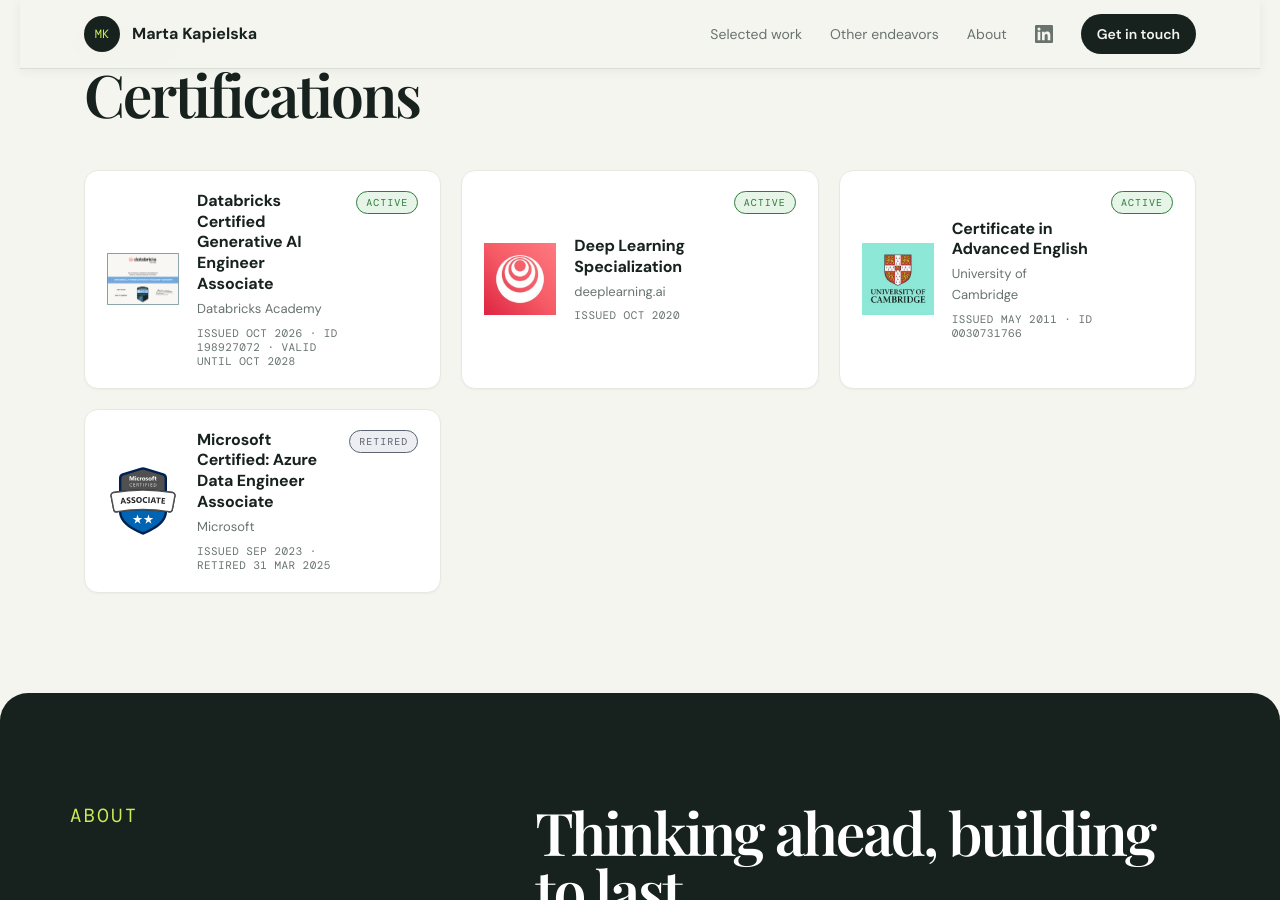
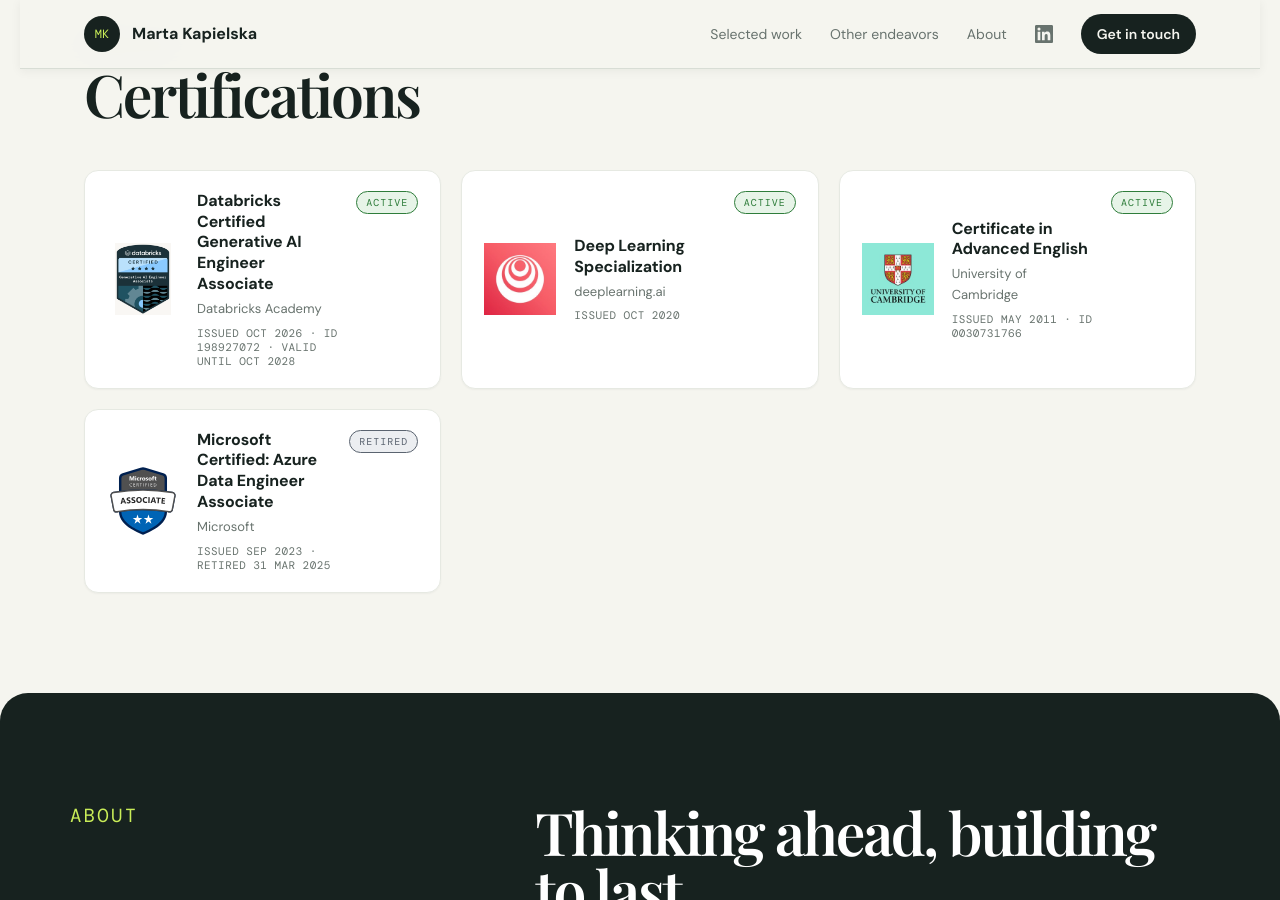
Before and after one commit to kapielska/kapielska.github.io, a Jekyll site: the page built from index.html, in a window 1280 px wide and 900 px high, scrolled down 3071 px. Built offline with Jekyll 4.4.1, drawn with Linux system fonts in a browser that asks for light colours; some web fonts are replaced.

Commit message:
badge update

```diff
--- a/_data/credentials.yml
+++ b/_data/credentials.yml
@@ -15,7 +15,7 @@
   issued: 2020-10-01
 - name: "Databricks Certified Generative AI Engineer Associate"
   issuer: Databricks Academy
-  badge: /assets/badges/databricks-generative-ai-engineer-associate.png
+  badge: /assets/badges/databricks-generative-ai-engineer-associate-badge.png
   url: "https://credentials.databricks.com/90a28b3f-6640-4e12-9960-a6f2c4ff5eae"
   issued: 2026-10-31
   expires: 2028-10-31
```
Also changed, not shown: assets/badges/databricks-generative-ai-engineer-associate-badge.png (added).
